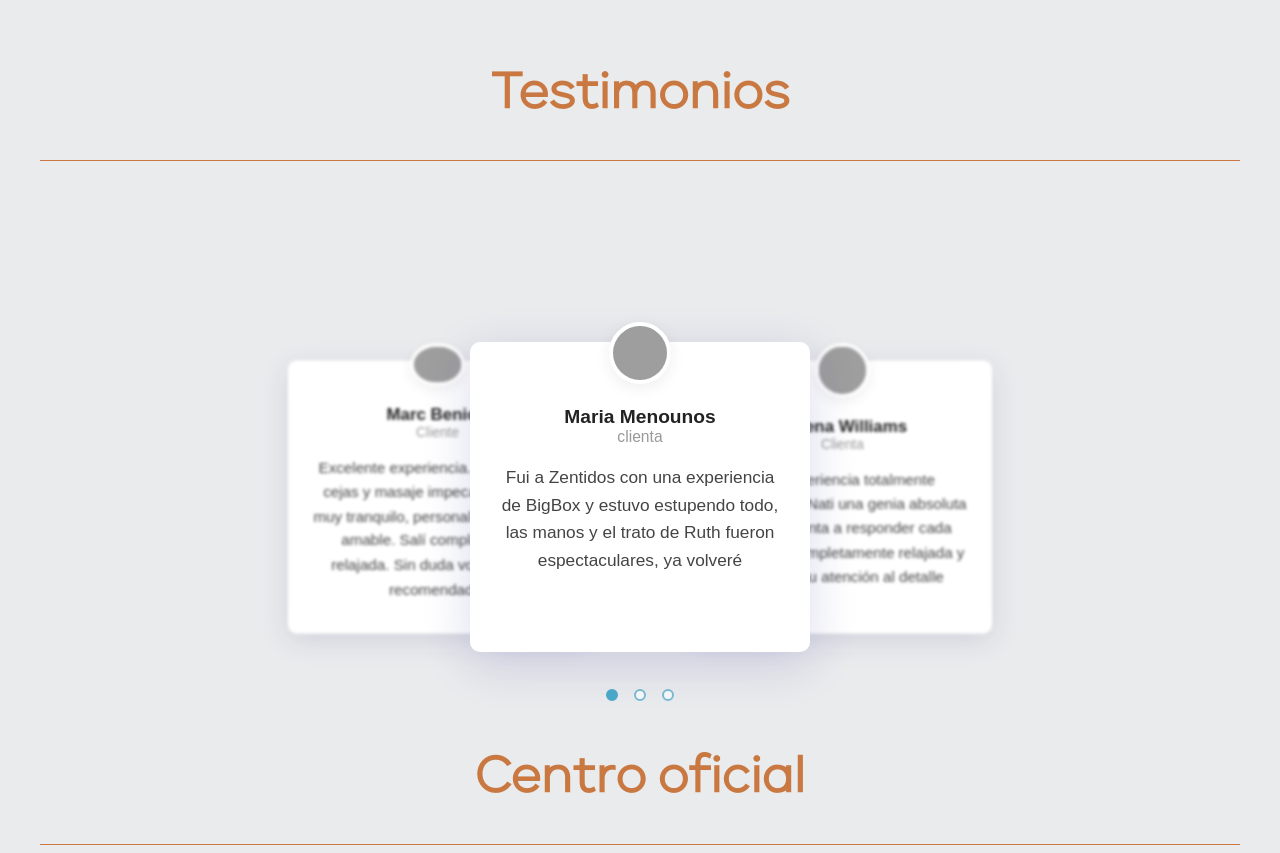
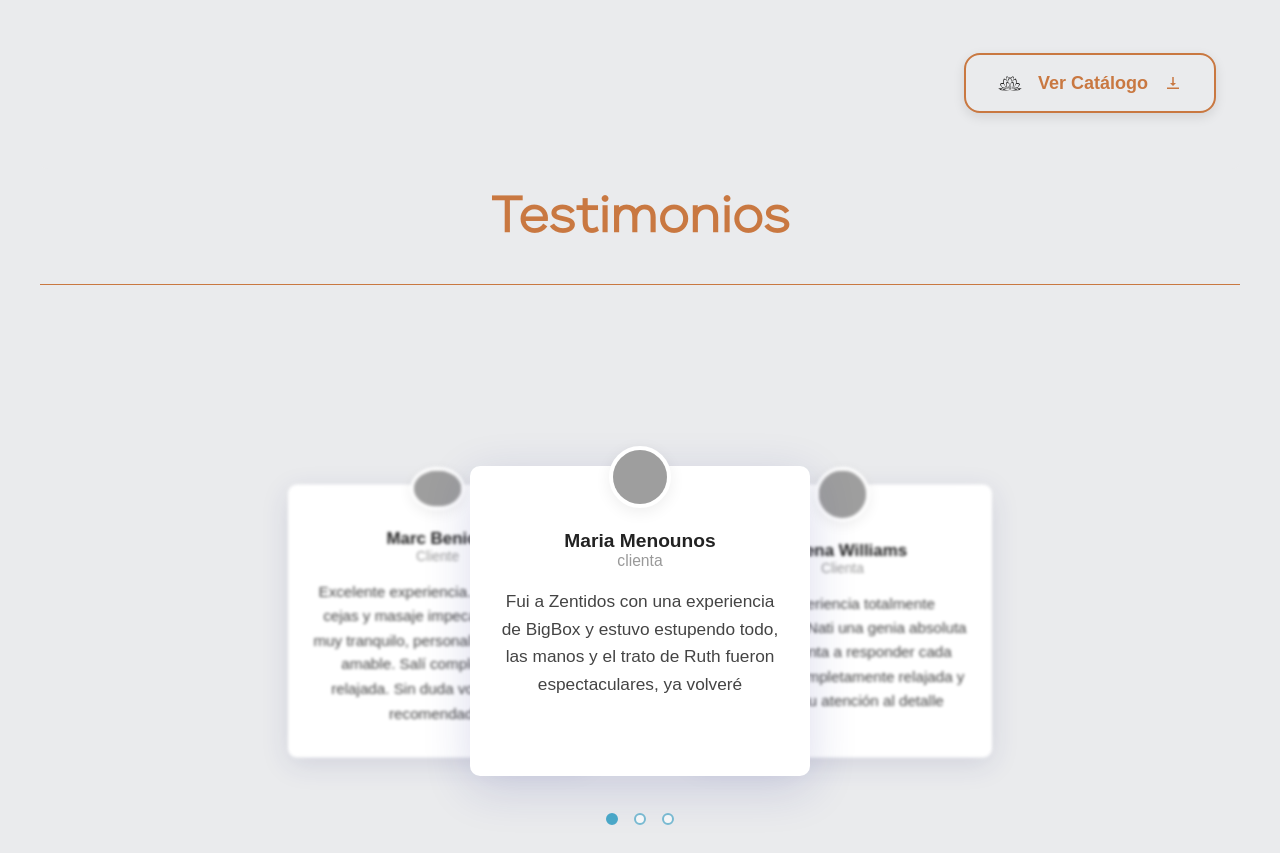
Before and after one commit to bercun/zentidos_deploy, a plain HTML site: page index.html in a window 1280 px wide. Shown: the part 2752-3605 px from the top of the page. Drawn offline with nearby package versions, Linux system fonts and the light colour scheme; grey boxes are pictures that could not be loaded; a web font is replaced by a local one.

Commit message:
add botton ver catálogo

```diff
--- a/css/styles.css
+++ b/css/styles.css
@@ -330,6 +330,50 @@ header {
   height: 0.05rem;
   background-color: var(--color-marron);
   margin: var(--spacing-md) 0;
+}
+
+.boton-catalogo-logo {
+  text-align: end;
+  margin: var(--spacing-xl) 0;
+}
+
+.btn-catalogo-logo {
+  display: inline-flex;
+  align-items: center;
+  gap: var(--spacing-md);
+  background: var(--color-fondo);
+  color: var(--color-marron);
+  padding: var(--spacing-md) var(--spacing-xl);
+  text-decoration: none;
+  border-radius: var(--radius-lg);
+  font-family: var(--font-list-box);
+  font-size: var(--text-lg);
+  font-weight: 600;
+  transition: all 0.3s ease;
+  border: 2px solid var(--color-marron);
+  box-shadow: 0 4px 12px rgba(0, 0, 0, 0.1);
+}
+
+.btn-catalogo-logo:hover {
+  background: var(--color-marron);
+  color: white;
+  transform: translateY(-2px);
+  box-shadow: 0 8px 25px rgba(201, 119, 65, 0.3);
+}
+
+.logo-btn {
+  width: 24px;
+  height: 24px;
+  object-fit: contain;
+}
+
+.texto-btn {
+  font-weight: 600;
+}
+
+.icono-descarga {
+  width: 18px;
+  height: 18px;
 }
 
 
--- a/index.html
+++ b/index.html
@@ -199,6 +199,15 @@
           </div>
         </div>
       </div>
+      <div class="boton-catalogo-logo">
+  <a href="https://bit.ly/4aPzp1O" download="Zentidos-Catalogo.pdf" class="btn-catalogo-logo">
+    <img src="./img/icon/logozen1616.png" alt="Zentidos" class="logo-btn">
+    <span class="texto-btn">Ver Catálogo</span>
+    <svg class="icono-descarga" width="18" height="18" viewBox="0 0 24 24" fill="none">
+      <path d="M12 16l-4-4h3V4h2v8h3l-4 4zm-8 2v2h16v-2H4z" fill="currentColor"/>
+    </svg>
+  </a>
+</div>
     </div>
     <div class="titulo">
       <h1> Testimonios</h1>
```
